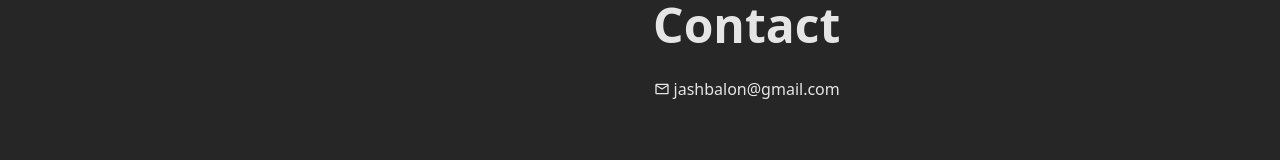
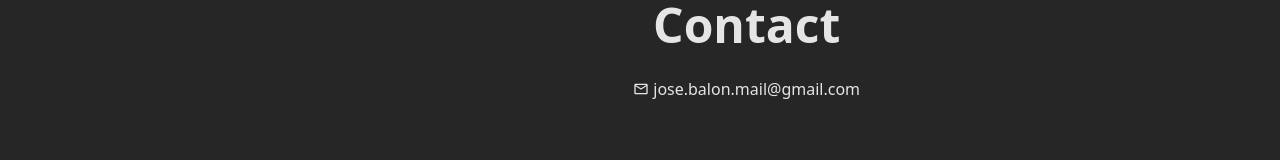
Before and after one commit to JBLNgithub/portfolio, a React (Vite) app: page / in a window 1280 px wide. Shown: the part 2003-2163 px from the top of the page. Built offline with nearby package versions, Linux system fonts and the light colour scheme.

Commit message:
update mail

```diff
--- a/src/layouts/Footer.jsx
+++ b/src/layouts/Footer.jsx
@@ -7,9 +7,9 @@ const Footer = () => {
         <footer>
             <h2>Contact</h2>
 
-            <a href='mailto:jashbalon@gmail.com' target="_blank" className='hover:text-neutral-800 hover:bg-sky-500 px-3 py-2 rounded-2xl'>
+            <a href='mailto:jose.balon.mail@gmail.com' target="_blank" className='hover:text-neutral-800 hover:bg-sky-500 px-3 py-2 rounded-2xl'>
                 <MdOutlineEmail className='inline mb-1 mr-1' />
-                jashbalon@gmail.com
+                jose.balon.mail@gmail.com
             </a>
             <div className='mt-20'>
             <Logo className='inline-block w-30' />
```
